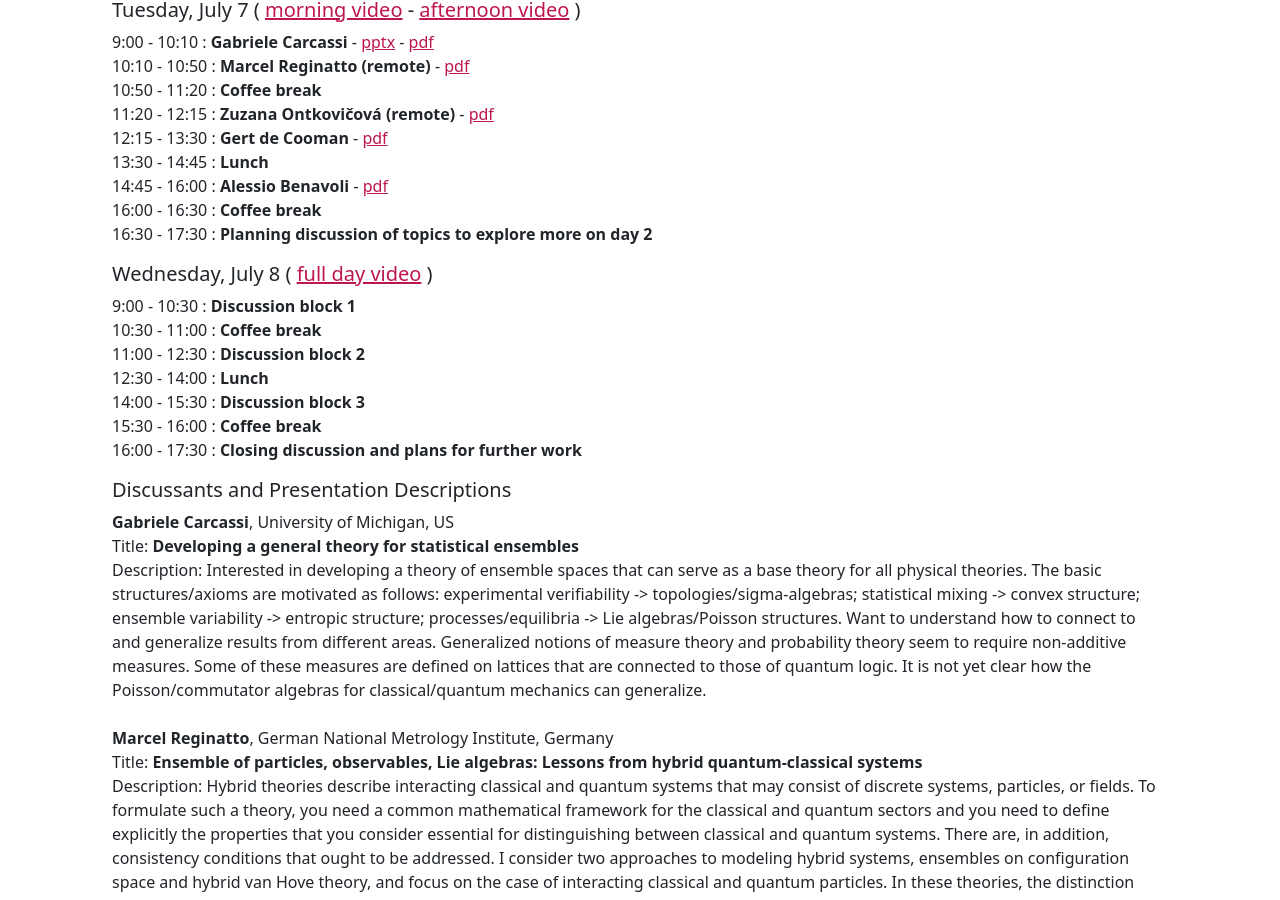
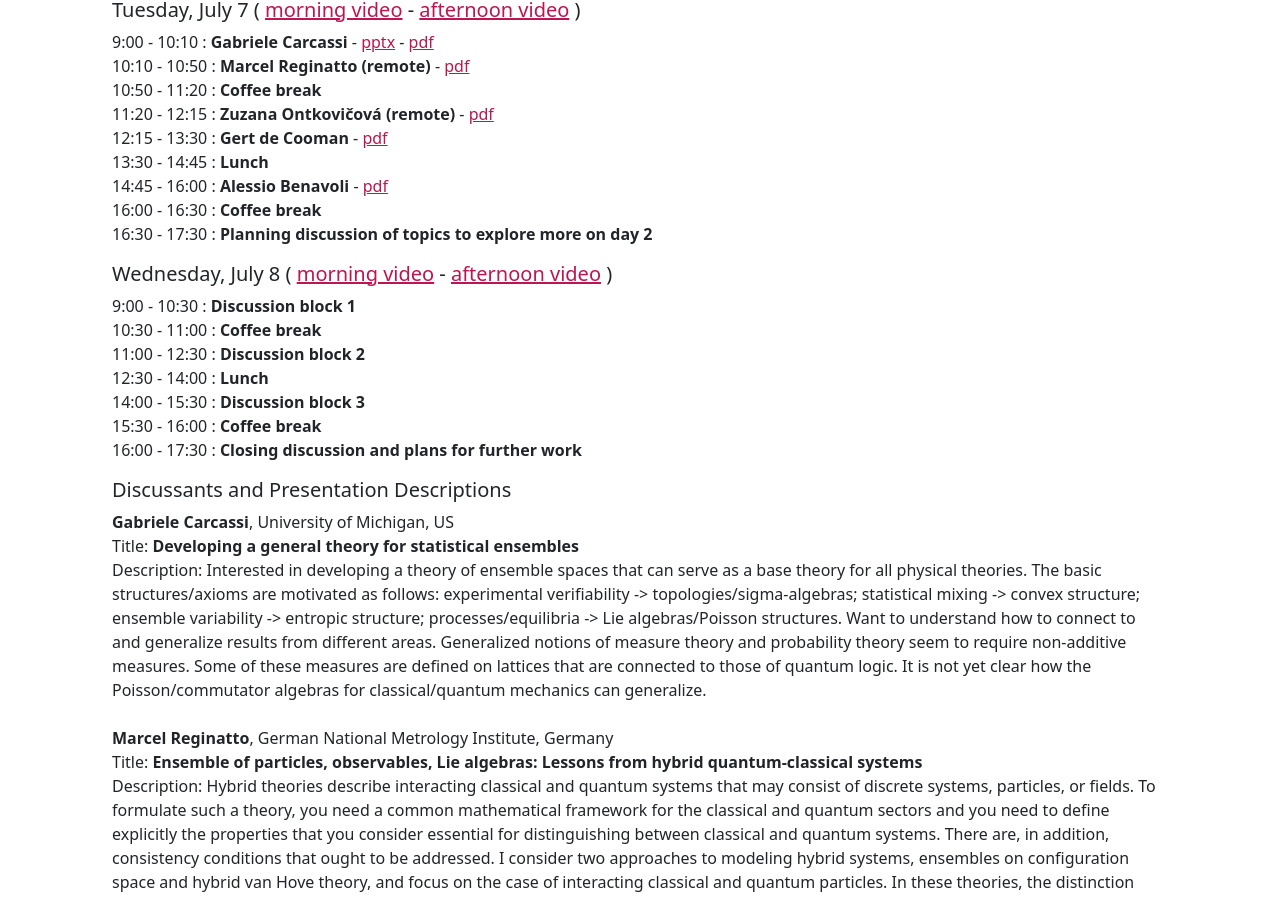
Before and after one commit to assumptionsofphysics/assumptionsofphysics.github.io, a Jekyll site: the page built from events/2026WSNonAdditive/index.html, in a window 1280 px wide and 900 px high, scrolled down 680 px. Built offline with Jekyll 4.4.1, drawn with Linux system fonts in a browser that asks for light colours; nearby versions of some CDN libraries; some web fonts are replaced; a script that is not in the unit is left out.

Commit message:
Add Day 2 afternoon video

```diff
--- a/events/2026WSNonAdditive/index.html
+++ b/events/2026WSNonAdditive/index.html
@@ -56,7 +56,7 @@ title: Non-Additive Measures and Generalized Probabilities in Physics
       </p>
 
 
-      <h5>Wednesday, July 8 ( <a href="https://youtube.com/live/vHGKb2DEX2U?feature=share">full day video</a> )</h5>
+      <h5>Wednesday, July 8 ( <a href="https://youtube.com/live/vHGKb2DEX2U?feature=share">morning video</a> - <a href="https://www.youtube.com/live/RmGulTPYkAQ?si=zbRQIGx9EgWPBIX5">afternoon video</a> )</h5>
       <p>9:00 - 10:30 : <b>Discussion block 1</b>
         </br>
 
```
